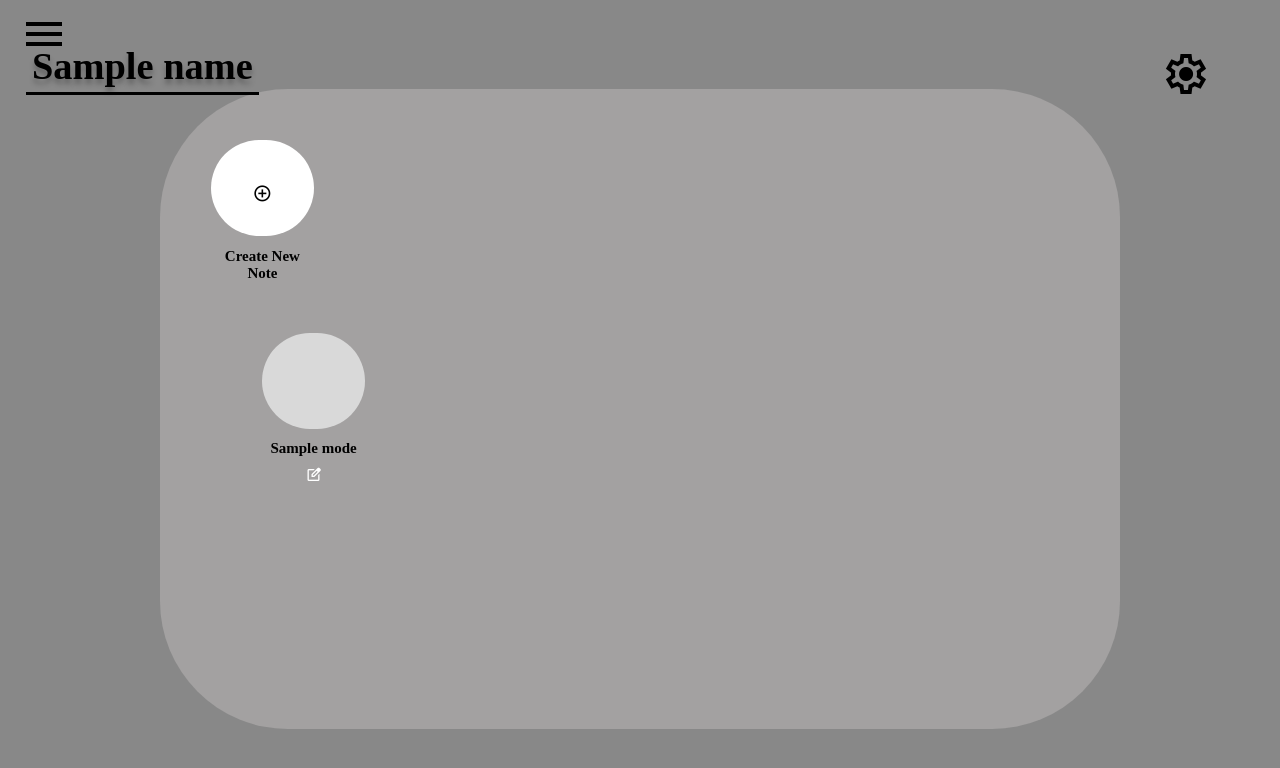
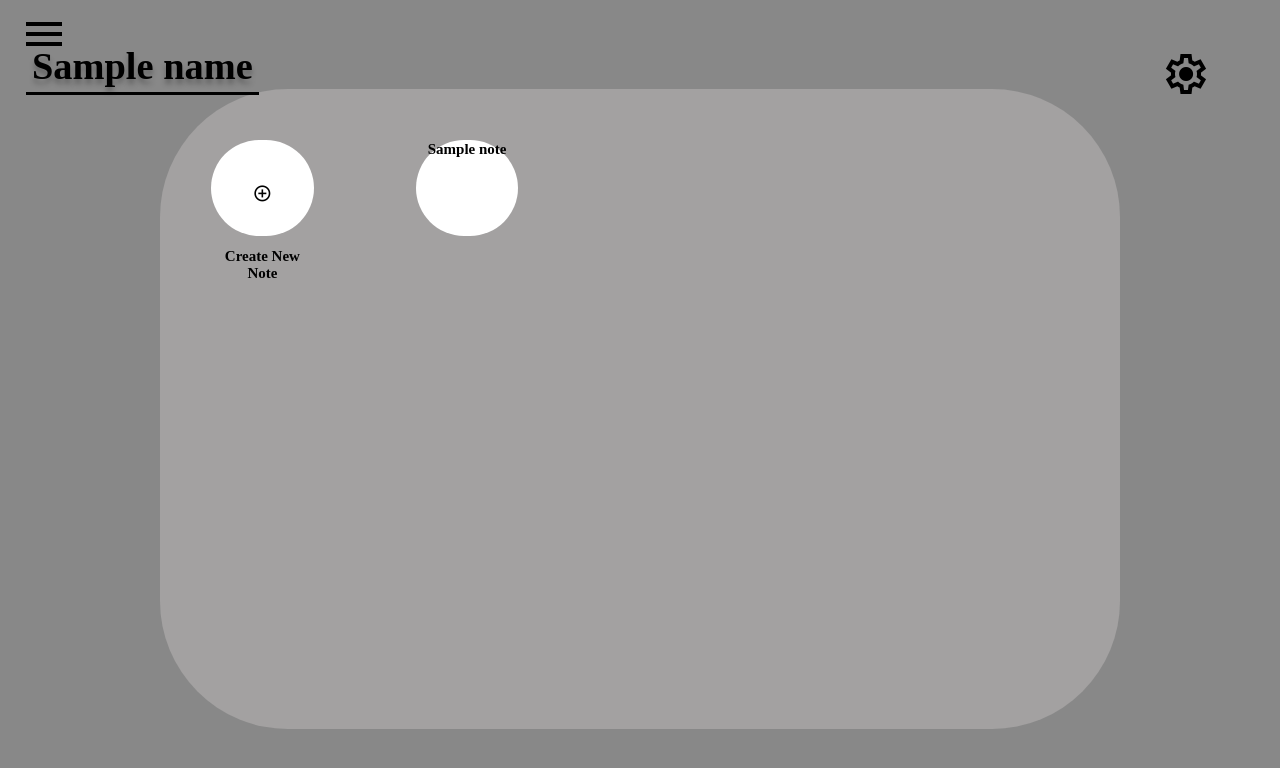
Before and after one commit to joneseth1/NoteMode, a Flask app: template app/templates/notes.html in a window 1280 px wide. Shown: the top 768 px of the page. Run offline with Flask 3, Linux system fonts and the light colour scheme; the template is opened without the code that fills it: most values are stand-ins (such as "Sample title", 1, 10 or a date in 2020).

Commit message:
More work on UT-3, got the logic and database set up for notes within modes.

```diff
--- a/app/templates/notes.html
+++ b/app/templates/notes.html
@@ -49,7 +49,7 @@
             width: 8vw;
             height: 12vh;
             flex-shrink: 0;
-            background: #D9D9D9;
+            background: white;
             border-radius: 7.5vw;
 
         }
@@ -216,24 +216,15 @@
                 <span class="material-symbols-outlined" id="btnAdd">add_circle</span>
             </a>
             <h4 id="createNewNoteHeader"> Create New Note </h4>
+            <a ref="{{ url_for('notes.add_note', mode_id=mode_id) }}"></a>
+        </div>
 
-            {% if notes %}
-                {% for note in notes %}
-                    <div class="note">
-                        <a href="{{ url_for('notes.add_note', mode_id=mode_id) }}">
-                            <span class="material-symbols-outlined" id="btnAdd"></span>
-                        </a>
-                        <h4 id="createNewNoteHeader">{{ mode[2] }}
-                            <a href="{{ url_for('mode.edit_mode',  mode_id=mode[0]) }}">
-                                <span class="material-symbols-outlined" id="editIcon">
-                                    edit_square
-                                </span>
-                            </a>
-                        </h4>
+        {% for note in notes %}
+            <div class="note">
+                <h4 id="createNewNoteHeader">{{ note.note_name }}</h4>
+            </div>
+        {% endfor %}
 
-                    </div>
-                {% endfor %}
-            {% endif %}
 
     </div>
 
--- a/app/views/note_view.py
+++ b/app/views/note_view.py
@@ -12,11 +12,11 @@ def show_notes(mode_id):
         username = session['username']
         user_id = get_user_id(username)
 
-        info = get_mode_info(mode_id)
+        notes = get_notes_by_mode(mode_id)
         color = get_background_color(mode_id)
         font = get_font(mode_id)
         name = get_mode_name(mode_id)
-        return render_template('notes.html', name=name, color=color, font=font, mode_id=mode_id)
+        return render_template('notes.html', name=name, color=color, font=font, mode_id=mode_id, notes=notes)
 
     return redirect(url_for('login'))
 
@@ -86,4 +86,5 @@ def get_notes_by_mode(mode_id):
     cursor.execute('SELECT * FROM notes WHERE mode_id = ?', (mode_id,))
     notes = cursor.fetchall()
     conn.close()
+    print(notes)
     return notes
```
Also changed, not shown: app/views/mode_view.py (+7 -2 lines), modes.db.
